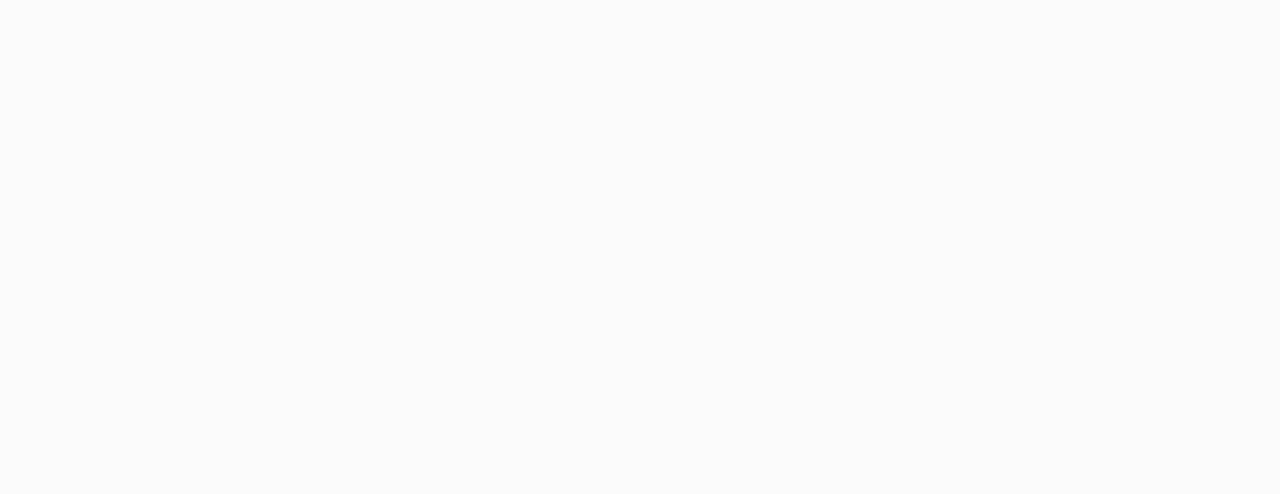
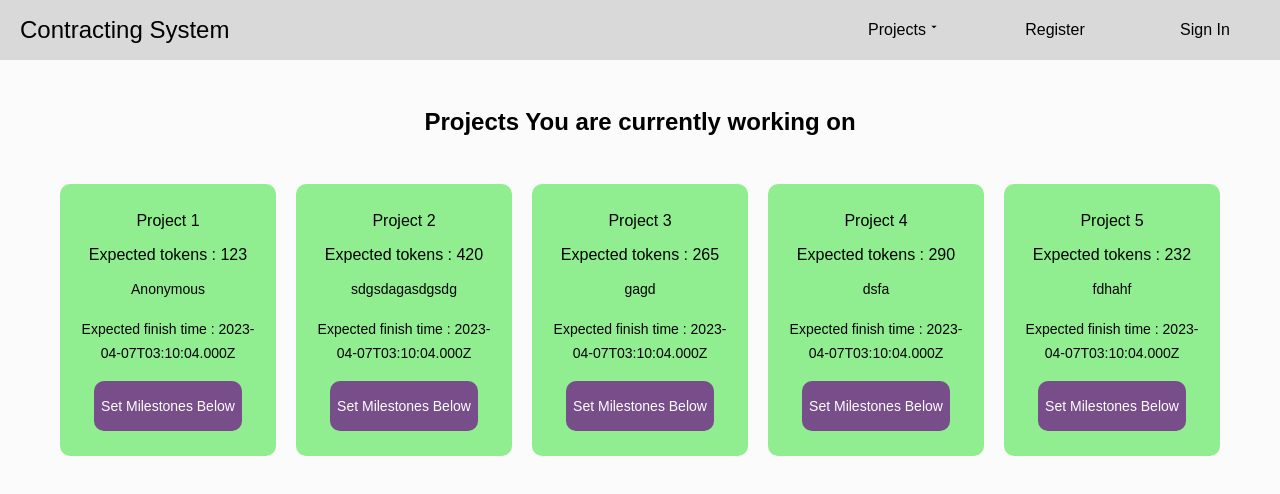
Before and after one commit to Abhayngu/Online-Contracting-System, a React (Create React App) app in the folder client/: page /makeProject in a window 1280 px wide. Before the commit this address had no page. Shown: the top 494 px of the page. Built offline with nearby package versions, Linux system fonts and the light colour scheme; the HTML template or start-up script is replaced by a standard one.

Commit message:
adding makeProject page

```diff
--- a/client/src/App.js
+++ b/client/src/App.js
@@ -13,6 +13,7 @@
 import Issue from './Pages/Issue';
 import ValidateProject from './Pages/ValidateProject';
 import BidProject from './Pages/BidProject';
+import MakeProject from './Pages/MakeProject';
 
 function App() {
 	return (
@@ -28,6 +29,7 @@
 
 				<Route path="/bidproject" element={<BidProject />} />
 				<Route path="/validateProject" element={<ValidateProject />} />
+				<Route path="/makeProject" element={<MakeProject />} />
 			</Routes>
 		</BrowserRouter>
 	);
--- /dev/null
+++ b/client/src/Components/MakeProjectBox.js
@@ -0,0 +1,124 @@
+import React, { useState, useEffect } from 'react';
+
+function MakeProjectBox({
+	id,
+	name,
+	tokens,
+	proposedBy,
+	isAnonymous,
+	finishTime,
+}) {
+	const [token, setToken] = useState(0);
+	const [dateTime, setDateTime] = useState('');
+	const [milestones, setMilestones] = useState([
+		{ id: 1, milestone: 'design', done: false },
+		{ id: 2, milestone: 'code', done: false },
+		{ id: 3, milestone: 'test', done: false },
+		{ id: 4, milestone: 'deploy', done: false },
+	]);
+	const [currentMilestone, setCurrentMilestone] = useState({
+		id: 0,
+		milestones: 'nothing',
+	});
+	const handleTokenChange = (e) => {
+		console.log(e.target.value);
+		setToken(e.target.value);
+	};
+	const handleDateTimeChange = (e) => {
+		console.log(e.target.value);
+		setDateTime(e.target.value);
+	};
+	const customStyle = {
+		stepboxContainer: {
+			width: '18%',
+			backgroundColor: 'lightgreen',
+			borderRadius: '10px',
+			padding: '15px',
+		},
+		stepHeading: {
+			marginTop: '10px',
+			marginBottom: '10px',
+			textAlign: 'center',
+		},
+		stepboxImageContainer: {
+			display: 'flex',
+			justifyContent: 'center',
+			marginBottom: '10px',
+		},
+		stepboxImage: {
+			textAlign: 'center',
+			borderRadius: '50%',
+			display: 'inline-block',
+			height: '80%',
+			width: '70%',
+			objectFit: 'cover',
+			// overflow: 'hidden',
+		},
+		stepboxDesc: {
+			margin: '0 auto 16px auto',
+			// width: '80%',
+			textAlign: 'center',
+			// marginBottom: '16px',
+			fontSize: '14px',
+		},
+		button: {
+			width: '80%',
+			height: '50px',
+			// display: 'inline-block',
+			cursor: 'pointer',
+			// borderRadius: '60px',
+			backgroundColor: '#774d8a',
+			borderRadius: '10px',
+			color: 'white',
+			fontSize: '14px',
+			border: 'none',
+			marginBottom: '10px',
+		},
+		biddingAmountInput: {
+			width: '35%',
+			height: '40px',
+			border: 'none',
+			outline: 'none',
+			textAlign: 'center',
+		},
+		expectedTimeInput: {
+			outline: 'none',
+			textAlign: 'center',
+		},
+	};
+
+	return (
+		<React.Fragment>
+			<div style={customStyle.stepboxContainer}>
+				<div style={customStyle.stepHeading}>
+					<span>{name}</span>
+				</div>
+				<div style={customStyle.stepHeading}>
+					Expected tokens : <span>{tokens}</span>
+				</div>
+				{isAnonymous ? (
+					<div style={customStyle.stepboxDesc}>{'Anonymous'}</div>
+				) : (
+					<div style={customStyle.stepboxDesc}>{proposedBy}</div>
+				)}
+				<div style={customStyle.stepboxDesc}>
+					Expected finish time : {finishTime.toISOString()}
+				</div>
+				<div
+					style={{
+						display: 'flex',
+						flexDirection: 'column',
+						justifyContent: 'center',
+						alignItems: 'center',
+					}}
+				>
+					<div className="flex-vc" style={customStyle.button}>
+						Set Milestones Below
+					</div>
+				</div>
+				<div>{}</div>
+			</div>
+		</React.Fragment>
+	);
+}
+export default MakeProjectBox;
--- /dev/null
+++ b/client/src/Pages/MakeProject.js
@@ -0,0 +1,80 @@
+import React, { useState, useEffect } from 'react';
+import Header from '../Components/Header';
+import MakeProjectBox from '../Components/MakeProjectBox';
+// projectName, tokens, proposedByName, proposedByIsAnonymous, expectedFinishTime
+export default function MakeProject() {
+	const [projects, setProjects] = useState([
+		{
+			name: 'Project 1',
+			tokens: 123,
+			proposedBy: 'sdafdsf',
+			proposedByIsAnonymous: true,
+			expectedFinishTime: new Date(),
+		},
+		{
+			name: 'Project 2',
+			tokens: 420,
+			proposedBy: 'sdgsdagasdgsdg',
+			proposedByIsAnonymous: false,
+			expectedFinishTime: new Date(),
+		},
+		{
+			name: 'Project 3',
+			tokens: 265,
+			proposedBy: 'gagd',
+			proposedByIsAnonymous: false,
+			expectedFinishTime: new Date(),
+		},
+		{
+			name: 'Project 4',
+			tokens: 290,
+			proposedBy: 'dsfa',
+			proposedByIsAnonymous: false,
+			expectedFinishTime: new Date(),
+		},
+		{
+			name: 'Project 5',
+			tokens: 232,
+			proposedBy: 'fdhahf',
+			proposedByIsAnonymous: false,
+			expectedFinishTime: new Date(),
+		},
+	]);
+	const customStyle = {
+		projectsContainer: {
+			display: 'flex',
+			justifyContent: 'space-evenly',
+			flexWrap: 'wrap',
+			padding: '0 40px',
+			margin: '50px 0',
+		},
+		issuedHeadingStyle: {
+			marginTop: '50px',
+			textAlign: 'center',
+			fontWeight: '600',
+			fontSize: '24px',
+		},
+	};
+	return (
+		<React.Fragment>
+			<Header c="#d9d9d9" />
+			<h1 style={customStyle.issuedHeadingStyle}>
+				Projects You are currently working on
+			</h1>
+			<div style={customStyle.projectsContainer}>
+				{projects.map((project) => {
+					return (
+						<MakeProjectBox
+							id={project.id}
+							name={project.name}
+							tokens={project.tokens}
+							proposedBy={project.proposedBy}
+							isAnonymous={project.proposedByIsAnonymous}
+							finishTime={project.expectedFinishTime}
+						/>
+					);
+				})}
+			</div>
+		</React.Fragment>
+	);
+}
```
